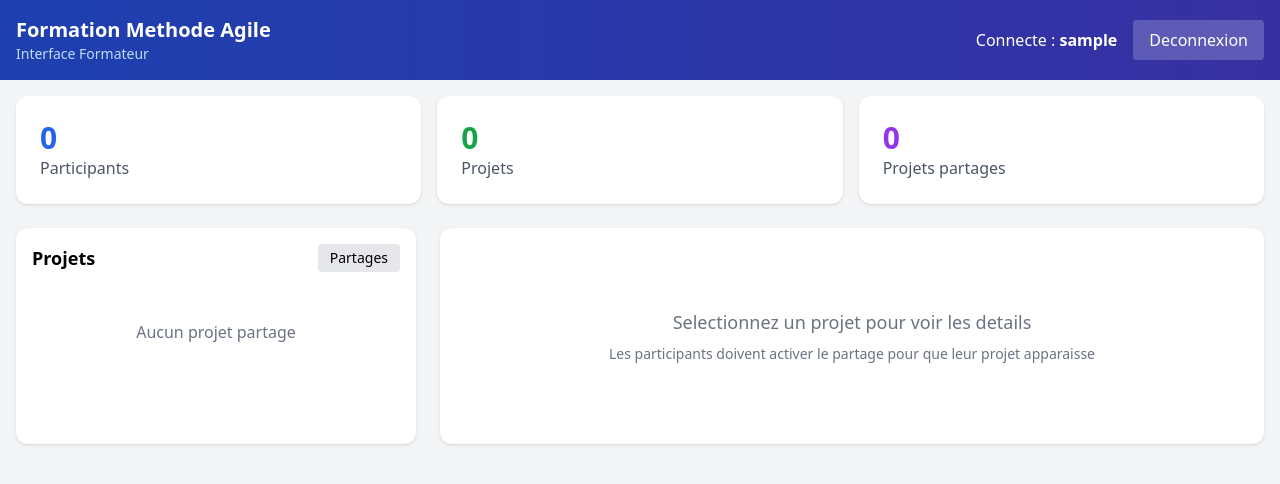
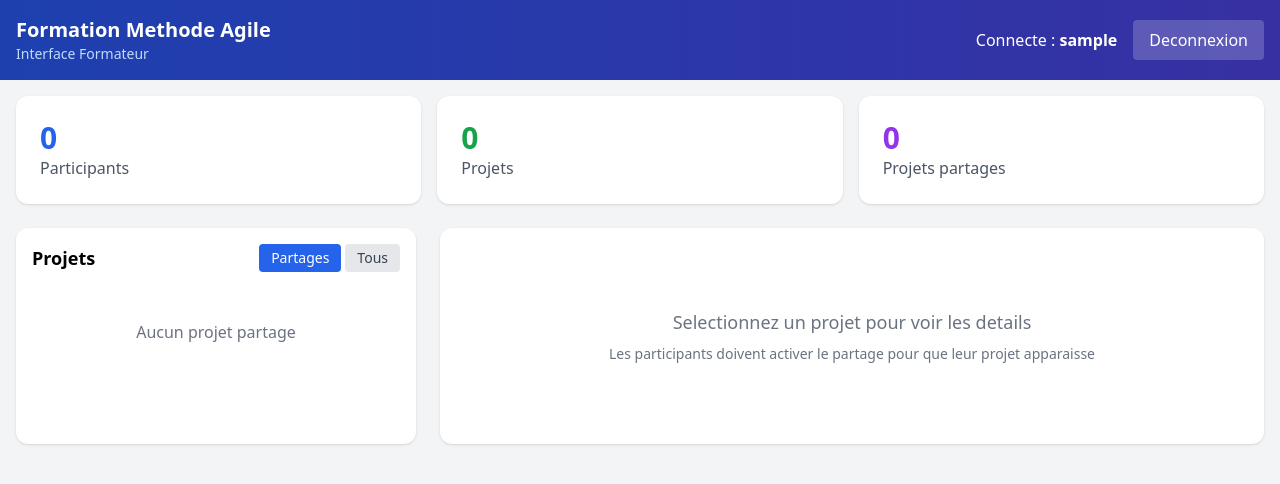
Before and after one commit to philippehensmans/formations, a PHP site: page /admin.php in a window 1280 px wide. Shown: the top 484 px of the page. Run offline with PHP 8.4, Linux system fonts and the light colour scheme; the visitor is signed in with stand-in values (Sample User, id 1); some libraries are stand-ins or nearby versions.

Commit message:
Fix boutons Partages/Tous dans admin.php

```diff
--- a/app-agile/admin.php
+++ b/app-agile/admin.php
@@ -115,9 +115,12 @@ if (isset($_GET['view'])) {
             <div class="bg-white rounded-xl shadow p-4">
                 <div class="flex justify-between items-center mb-4">
                     <h2 class="font-bold text-lg">Projets</h2>
-                    <div class="flex gap-2">
-                        <a href="?<?= $showAll ? '' : 'all=1' ?>" class="text-sm px-3 py-1 rounded <?= $showAll ? 'bg-blue-600 text-white' : 'bg-gray-200' ?>">
-                            <?= $showAll ? 'Tous' : 'Partages' ?>
+                    <div class="flex gap-1">
+                        <a href="?" class="text-sm px-3 py-1 rounded <?= !$showAll ? 'bg-blue-600 text-white' : 'bg-gray-200 text-gray-700' ?>">
+                            Partages
+                        </a>
+                        <a href="?all=1" class="text-sm px-3 py-1 rounded <?= $showAll ? 'bg-blue-600 text-white' : 'bg-gray-200 text-gray-700' ?>">
+                            Tous
                         </a>
                     </div>
                 </div>
```
